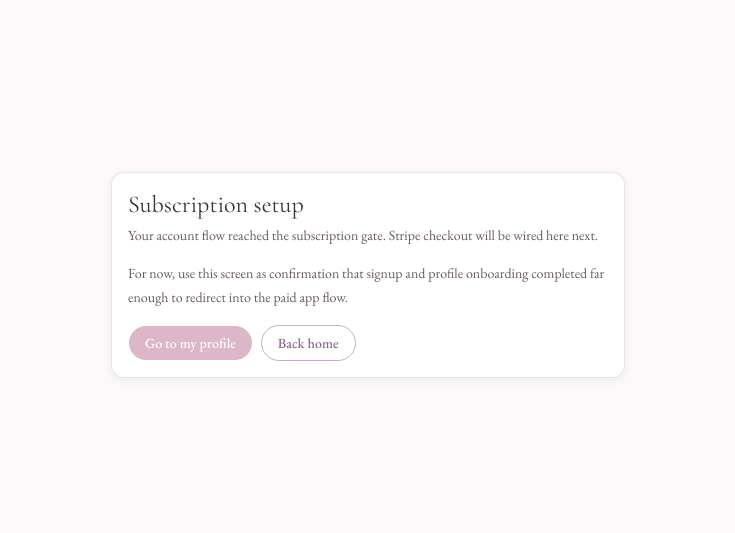
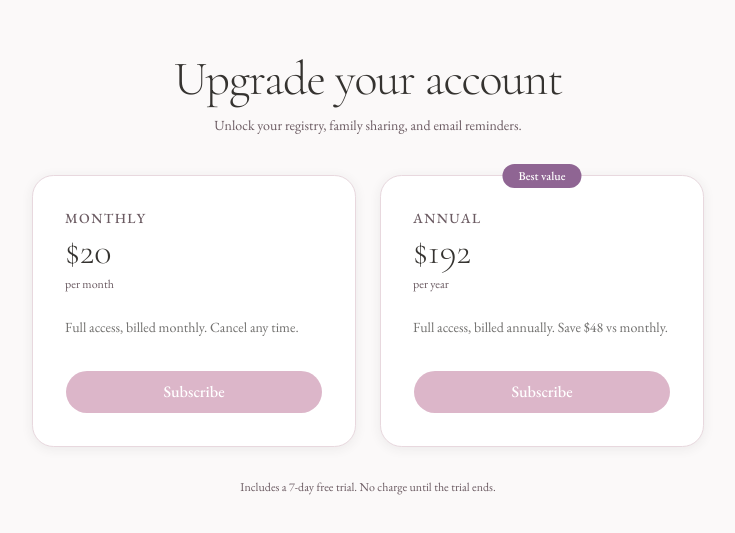
Before and after one commit to mad-banana-projects/my-grandma-name, a Next.js app: page /subscribe in a window 1280 px wide. Shown: the part 125-658 px from the top of the page, without its empty margins (272-1007 px from the left). Built offline with nearby package versions, Linux system fonts and the light colour scheme.

Commit message:
stripe subscription test env integrated

```diff
--- a/app/api/stripe/checkout/route.ts
+++ b/app/api/stripe/checkout/route.ts
@@ -36,7 +36,7 @@ export async function POST(request: NextRequest) {
       trial_period_days: 7,
       metadata: { user_id: user.id },
     },
-    success_url: `${process.env.NEXT_PUBLIC_APP_URL}/dashboard/grandma?checkout=success`,
+    success_url: `${process.env.NEXT_PUBLIC_APP_URL}/dashboard?checkout=success`,
     cancel_url: `${process.env.NEXT_PUBLIC_APP_URL}/subscribe`,
     metadata: { user_id: user.id },
   })
--- a/app/api/stripe/webhook/route.ts
+++ b/app/api/stripe/webhook/route.ts
@@ -37,7 +37,17 @@ export async function POST(request: NextRequest) {
     case 'customer.subscription.created':
     case 'customer.subscription.updated': {
       const sub = event.data.object as Stripe.Subscription
-      const userId = sub.metadata?.user_id
+      let userId = sub.metadata?.user_id
+
+      // Fallback: look up user by stripe_customer_id if metadata is missing
+      if (!userId && sub.customer) {
+        const { data: userRow } = await supabase
+          .from('users')
+          .select('id')
+          .eq('stripe_customer_id', sub.customer as string)
+          .single()
+        userId = userRow?.id
+      }
 
       if (!userId) break
 
@@ -45,6 +55,8 @@ export async function POST(request: NextRequest) {
       // Treat trialing as active for feature access
       const isActive = sub.status === 'active' || sub.status === 'trialing'
       const subscriptionStatus = isActive ? 'active' : sub.status
+
+      const periodEnd = sub.items.data[0]?.current_period_end ?? (sub as any).current_period_end
 
       await supabase.from('subscriptions').upsert(
         {
@@ -55,7 +67,9 @@ export async function POST(request: NextRequest) {
           trial_end: sub.trial_end
             ? new Date(sub.trial_end * 1000).toISOString()
             : null,
-          current_period_end: new Date((sub as any).current_period_end * 1000).toISOString(),
+          current_period_end: periodEnd
+            ? new Date(periodEnd * 1000).toISOString()
+            : null,
         },
         { onConflict: 'stripe_subscription_id' }
       )
@@ -67,14 +81,50 @@ export async function POST(request: NextRequest) {
           ...(isActive ? { role: 'grandma' } : {}),
         })
         .eq('id', userId)
+
+      // Seed grandma_profiles from free_profiles when going active for the first time
+      if (isActive) {
+        const { data: existing } = await supabase
+          .from('grandma_profiles')
+          .select('id')
+          .eq('user_id', userId)
+          .single()
+
+        if (!existing) {
+          const { data: freeProfile } = await supabase
+            .from('free_profiles')
+            .select('first_name, last_name, email, bio')
+            .eq('user_id', userId)
+            .single()
+
+          await supabase.from('grandma_profiles').insert({
+            user_id: userId,
+            first_name: freeProfile?.first_name ?? '',
+            last_name: freeProfile?.last_name ?? '',
+            email: freeProfile?.email ?? '',
+            bio: freeProfile?.bio ?? '',
+          })
+        }
+      }
       break
     }
 
     case 'customer.subscription.deleted': {
       const sub = event.data.object as Stripe.Subscription
-      const userId = sub.metadata?.user_id
+      let userId = sub.metadata?.user_id
+
+      if (!userId && sub.customer) {
+        const { data: userRow } = await supabase
+          .from('users')
+          .select('id')
+          .eq('stripe_customer_id', sub.customer as string)
+          .single()
+        userId = userRow?.id
+      }
 
       if (!userId) break
+
+      const deletedPeriodEnd = sub.items.data[0]?.current_period_end ?? (sub as any).current_period_end
 
       await supabase.from('subscriptions').upsert(
         {
@@ -82,7 +132,9 @@ export async function POST(request: NextRequest) {
           stripe_subscription_id: sub.id,
           plan: sub.items.data[0].price.recurring?.interval === 'year' ? 'annual' : 'monthly',
           status: sub.status,
-          current_period_end: new Date((sub as any).current_period_end * 1000).toISOString(),
+          current_period_end: deletedPeriodEnd
+            ? new Date(deletedPeriodEnd * 1000).toISOString()
+            : null,
         },
         { onConflict: 'stripe_subscription_id' }
       )
--- a/app/subscribe/page.tsx
+++ b/app/subscribe/page.tsx
@@ -1,39 +1,125 @@
-import Link from 'next/link'
+'use client'
 
+import { useState } from 'react'
+import { useRouter } from 'next/navigation'
 import { buttonVariants } from '@/components/ui/button'
-import {
-  Card,
-  CardContent,
-  CardDescription,
-  CardHeader,
-  CardTitle,
-} from '@/components/ui/card'
 import { cn } from '@/lib/utils'
 
+const PLANS = [
+  {
+    id: 'monthly' as const,
+    label: 'Monthly',
+    price: '$20',
+    period: 'per month',
+    description: 'Full access, billed monthly. Cancel any time.',
+  },
+  {
+    id: 'annual' as const,
+    label: 'Annual',
+    price: '$192',
+    period: 'per year',
+    description: 'Full access, billed annually. Save $48 vs monthly.',
+    badge: 'Best value',
+  },
+]
+
 export default function SubscribePage() {
+  const router = useRouter()
+  const [loading, setLoading] = useState<'monthly' | 'annual' | null>(null)
+  const [error, setError] = useState<string | null>(null)
+
+  async function handleSubscribe(plan: 'monthly' | 'annual') {
+    setLoading(plan)
+    setError(null)
+
+    try {
+      const res = await fetch('/api/stripe/checkout', {
+        method: 'POST',
+        headers: { 'Content-Type': 'application/json' },
+        body: JSON.stringify({ plan }),
+      })
+
+      if (res.status === 401) {
+        router.push('/login')
+        return
+      }
+
+      const data = await res.json()
+
+      if (!res.ok || !data.url) {
+        setError(data.error ?? 'Something went wrong. Please try again.')
+        return
+      }
+
+      window.location.href = data.url
+    } catch {
+      setError('Something went wrong. Please try again.')
+    } finally {
+      setLoading(null)
+    }
+  }
+
   return (
-    <main className="flex min-h-screen items-center justify-center bg-muted/30 px-4 py-10">
-      <Card className="w-full max-w-lg rounded-lg">
-        <CardHeader>
-          <CardTitle className="text-2xl">Subscription setup</CardTitle>
-          <CardDescription>
-            Your account flow reached the subscription gate. Stripe checkout will be wired here next.
-          </CardDescription>
-        </CardHeader>
-        <CardContent className="space-y-4">
-          <p className="text-sm leading-6 text-muted-foreground">
-            For now, use this screen as confirmation that signup and profile onboarding completed far enough to redirect into the paid app flow.
-          </p>
-          <div className="flex flex-col gap-2 sm:flex-row">
-            <Link href="/dashboard" className={cn(buttonVariants(), 'w-full sm:w-auto')}>
-              Go to my profile
-            </Link>
-            <Link href="/" className={cn(buttonVariants({ variant: 'outline' }), 'w-full sm:w-auto')}>
-              Back home
-            </Link>
+    <main className="flex min-h-screen flex-col items-center justify-center bg-muted/30 px-4 py-16">
+
+      <div className="mb-10 text-center">
+        <h1 className="font-heading text-4xl font-light tracking-tight sm:text-5xl">
+          Upgrade your account
+        </h1>
+        <p className="mt-3 text-sm text-muted-foreground">
+          Unlock your registry, family sharing, and email reminders.
+        </p>
+      </div>
+
+      <div className="grid w-full max-w-2xl gap-6 sm:grid-cols-2">
+        {PLANS.map((plan) => (
+          <div
+            key={plan.id}
+            className="relative flex flex-col rounded-2xl border border-border bg-white p-8 shadow-[0_2px_12px_rgba(53,51,48,0.08)]"
+          >
+            {plan.badge && (
+              <span className="absolute -top-3 left-1/2 -translate-x-1/2 rounded-full bg-secondary px-4 py-1 text-xs font-medium text-white">
+                {plan.badge}
+              </span>
+            )}
+
+            <div className="mb-6 space-y-1">
+              <p className="text-sm font-medium uppercase tracking-widest text-muted-foreground">
+                {plan.label}
+              </p>
+              <p className="font-heading text-4xl font-light">
+                {plan.price}
+              </p>
+              <p className="text-xs text-muted-foreground">{plan.period}</p>
+            </div>
+
+            <p className="mb-8 text-sm leading-relaxed text-foreground/70">
+              {plan.description}
+            </p>
+
+            <button
+              onClick={() => handleSubscribe(plan.id)}
+              disabled={loading !== null}
+              className={cn(
+                buttonVariants({ size: 'lg' }),
+                'mt-auto w-full',
+                loading === plan.id && 'opacity-70 cursor-not-allowed'
+              )}
+            >
+              {loading === plan.id ? 'Redirecting…' : 'Subscribe'}
+            </button>
           </div>
-        </CardContent>
-      </Card>
+        ))}
+      </div>
+
+      {error && (
+        <p className="mt-6 text-sm text-destructive">{error}</p>
+      )}
+
+      <p className="mt-8 text-xs text-muted-foreground">
+        Includes a 7-day free trial. No charge until the trial ends.
+      </p>
+
     </main>
   )
 }
--- a/proxy.ts
+++ b/proxy.ts
@@ -1,7 +1,7 @@
 import { createServerClient } from '@supabase/ssr'
 import { NextResponse, type NextRequest } from 'next/server'
 
-const PROTECTED_ROUTES = ['/dashboard', '/registry']
+const PROTECTED_ROUTES = ['/dashboard', '/registry', '/subscribe']
 const SUBSCRIPTION_REQUIRED_ROUTES: string[] = []
 const AUTH_ROUTES = ['/login', '/signup']
 const SIGNUP_SUB_ROUTES = ['/signup/family']
```
